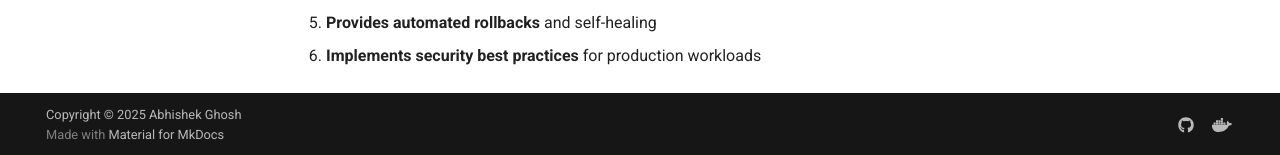
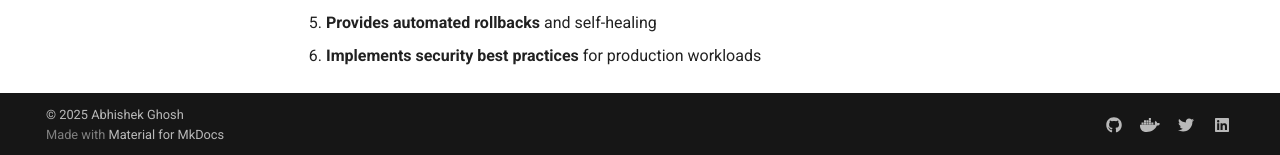
Before and after one commit to abhishekghoshh/todo-app-cicd, an MkDocs documentation site: the page built from docs/index.md, in a window 1280 px wide and 900 px high, scrolled down 1738 px. Shown: the part 742-897 px from the top of the window. Built offline with MkDocs 1.6.1 and Material for MkDocs 9.7.7, drawn with Linux system fonts in a browser that asks for light colours; comment, search, counter and statistics services are not loaded; the version menu is left out; some of the changed lines change nothing that is shown.

Commit message:
added docs

```diff
--- a/mkdocs.yml
+++ b/mkdocs.yml
@@ -1,7 +1,7 @@
 site_name: Todo App CI/CD Pipeline
 site_description: A comprehensive GitOps-powered CI/CD pipeline for a modern Go-based Todo application
 site_author: Abhishek Ghosh
-site_url: https://github.com/abhishekghoshh/todo-app-cicd
+site_url: https://abhishekghoshh.github.io/todo-app-cicd
 
 repo_name: abhishekghoshh/todo-app-cicd
 repo_url: https://github.com/abhishekghoshh/todo-app-cicd
@@ -36,6 +36,7 @@
     - search.highlight
     - content.code.copy
     - content.code.annotate
+  language: en
   icon:
     repo: fontawesome/brands/github
 
@@ -101,8 +102,10 @@
       permalink: true
 
 plugins:
+  - social
   - search
   - tags
+  - mkdocs-pdf
 
 extra:
   social:
@@ -110,10 +113,15 @@
       link: https://github.com/abhishekghoshh
     - icon: fontawesome/brands/docker
       link: https://hub.docker.com/u/abhishek1009
+    - icon: fontawesome/brands/twitter
+      link: https://x.com/abhishek_ghoshh
+    - icon: fontawesome/brands/linkedin
+      link: https://www.linkedin.com/in/abhishek-ghosh-220679132/
   version:
     provider: mike
 
-extra_css:
-  - stylesheets/extra.css
+# extra_css:
+#   - stylesheets/extra.css
 
-copyright: Copyright &copy; 2025 Abhishek Ghosh
+copyright: |
+  &copy; 2025 <a href="https://github.com/abhishekghoshh"  target="_blank" rel="noopener">Abhishek Ghosh</a>
```
